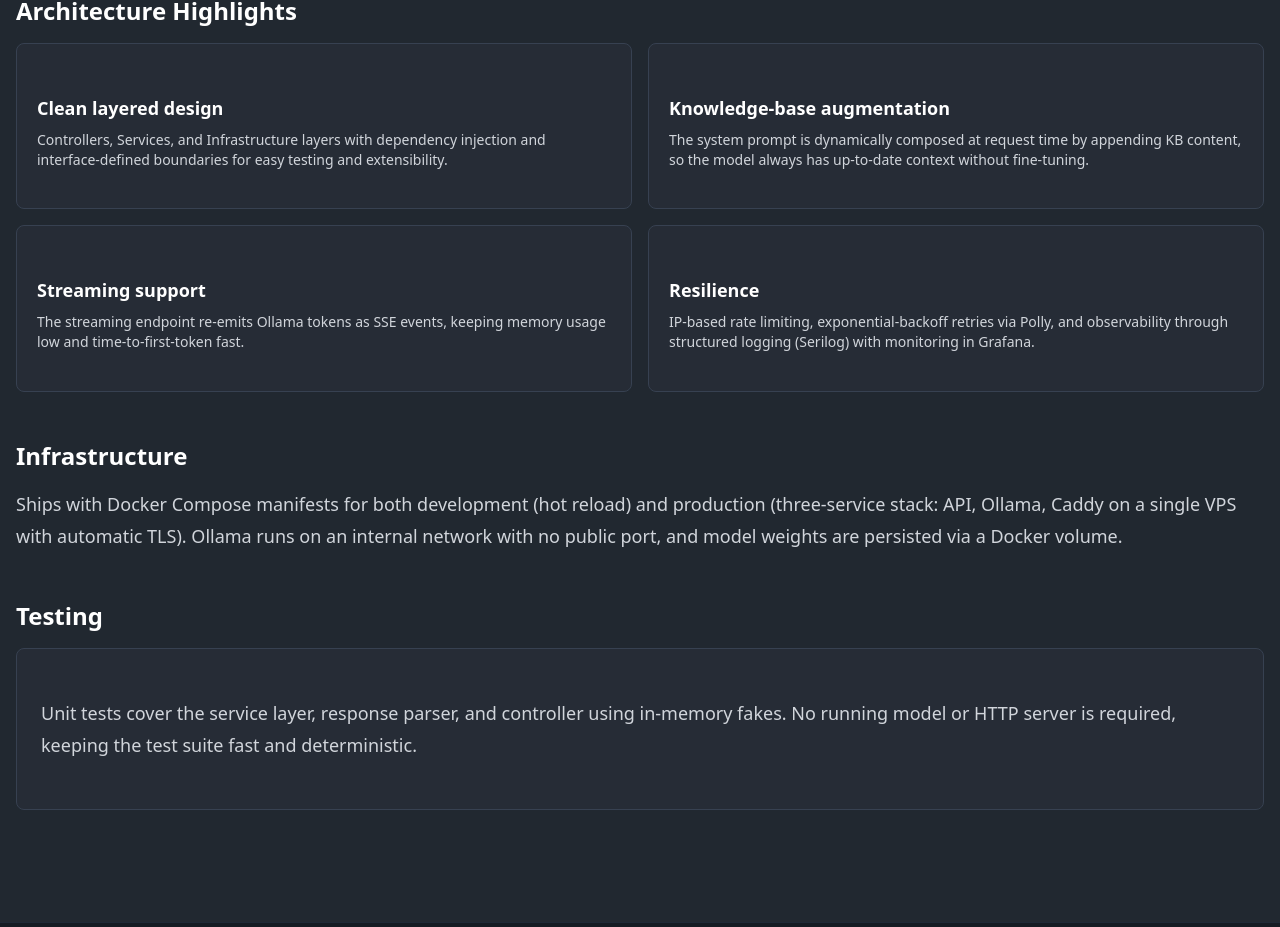
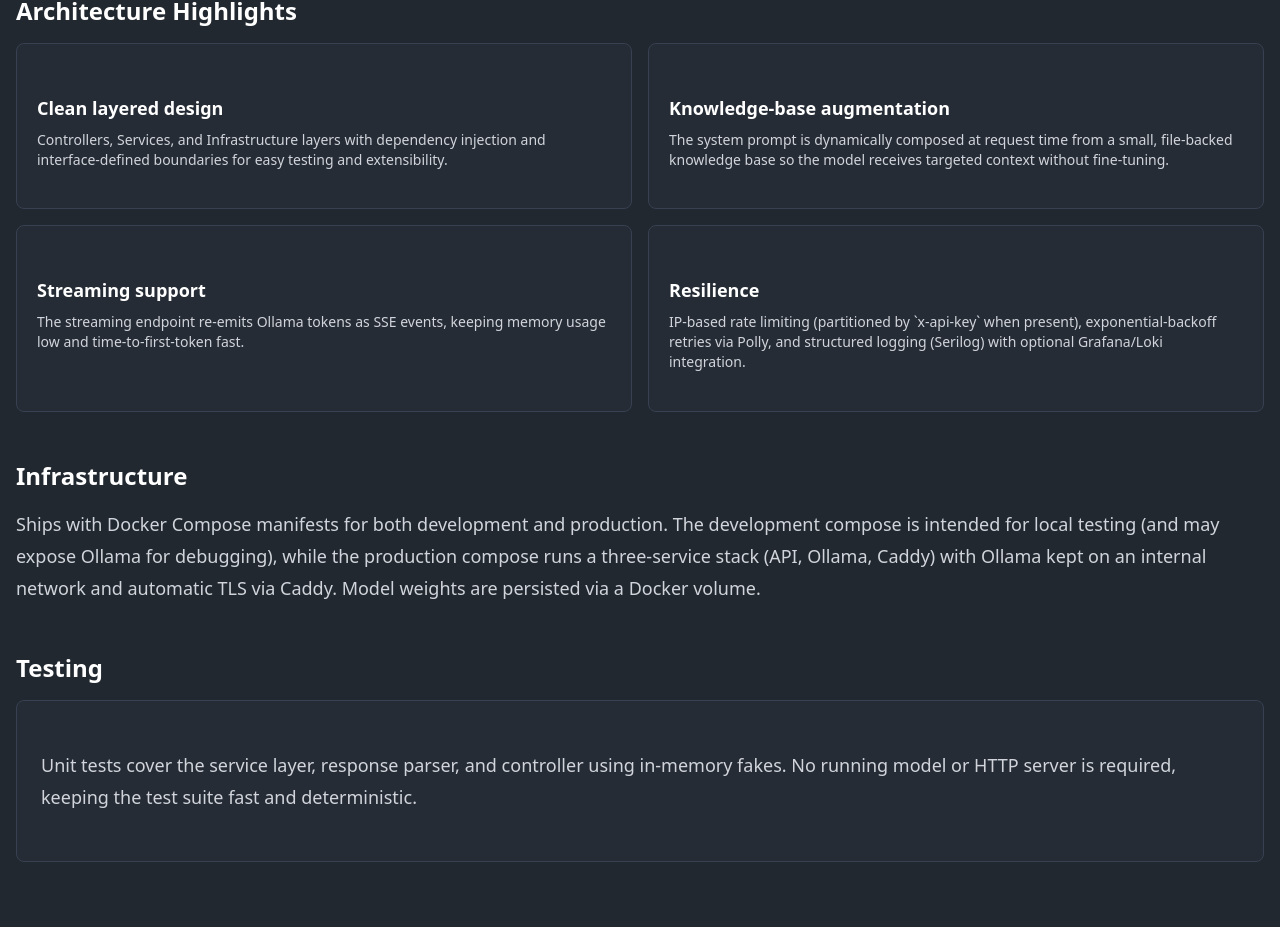
Before and after one commit to pedroduartek/personal-website.ai, a React (Vite) app in the folder apps/web/: page /projects/ai-chat-api in a window 1280 px wide. Shown: the part 1255-2182 px from the top of the page. Built offline with nearby package versions, Linux system fonts and the light colour scheme; no server answers.

Commit message:
fix: improve project description clarity and detail in AiChatApiProjectPage

```diff
--- a/apps/web/src/features/projects/AiChatApiProjectPage.tsx
+++ b/apps/web/src/features/projects/AiChatApiProjectPage.tsx
@@ -151,8 +151,8 @@ export default function AiChatApiProjectPage() {
                   Knowledge-base augmentation
                 </h3>
                 <p className="text-gray-300 text-sm">
-                  The system prompt is dynamically composed at request time by
-                  appending KB content, so the model always has up-to-date
+                  The system prompt is dynamically composed at request time from a
+                  small, file-backed knowledge base so the model receives targeted
                   context without fine-tuning.
                 </p>
               </div>
@@ -172,9 +172,9 @@ export default function AiChatApiProjectPage() {
                   Resilience
                 </h3>
                 <p className="text-gray-300 text-sm">
-                  IP-based rate limiting, exponential-backoff retries via Polly,
-                  and observability through structured logging (Serilog) with
-                  monitoring in Grafana.
+                  IP-based rate limiting (partitioned by `x-api-key` when present),
+                  exponential-backoff retries via Polly, and structured logging
+                  (Serilog) with optional Grafana/Loki integration.
                 </p>
               </div>
             </div>
@@ -186,11 +186,12 @@ export default function AiChatApiProjectPage() {
               Infrastructure
             </h2>
             <p className="mb-4">
-              Ships with Docker Compose manifests for both development (hot
-              reload) and production (three-service stack: API, Ollama, Caddy on
-              a single VPS with automatic TLS). Ollama runs on an internal
-              network with no public port, and model weights are persisted via a
-              Docker volume.
+              Ships with Docker Compose manifests for both development and
+              production. The development compose is intended for local testing
+              (and may expose Ollama for debugging), while the production compose
+              runs a three-service stack (API, Ollama, Caddy) with Ollama kept on
+              an internal network and automatic TLS via Caddy. Model weights are
+              persisted via a Docker volume.
             </p>
           </section>
 
```
